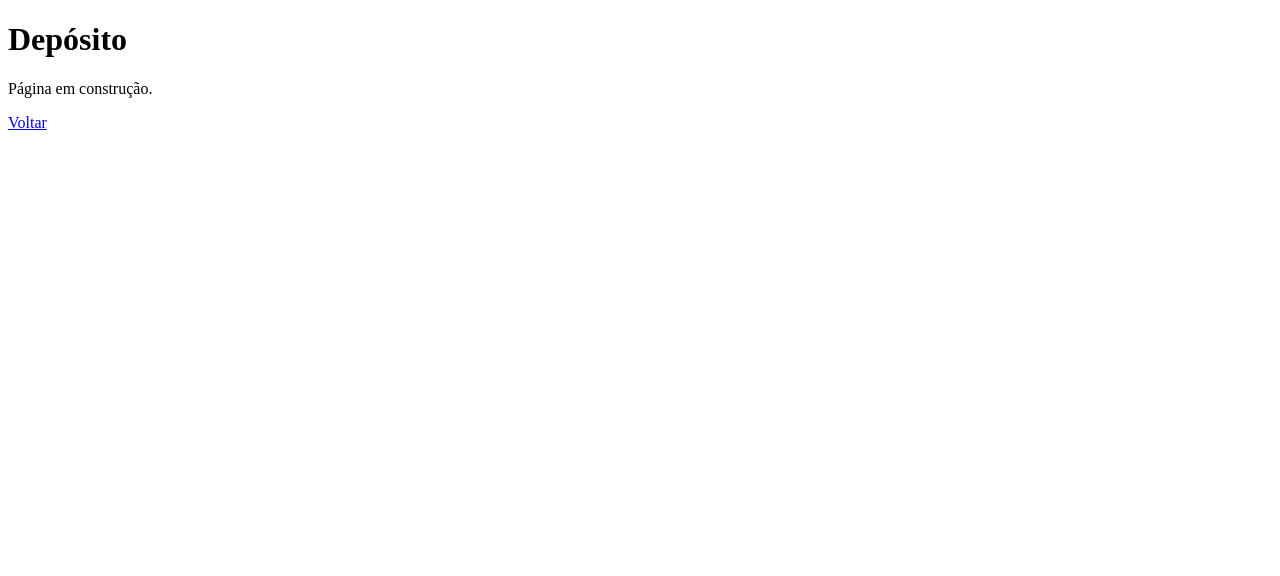
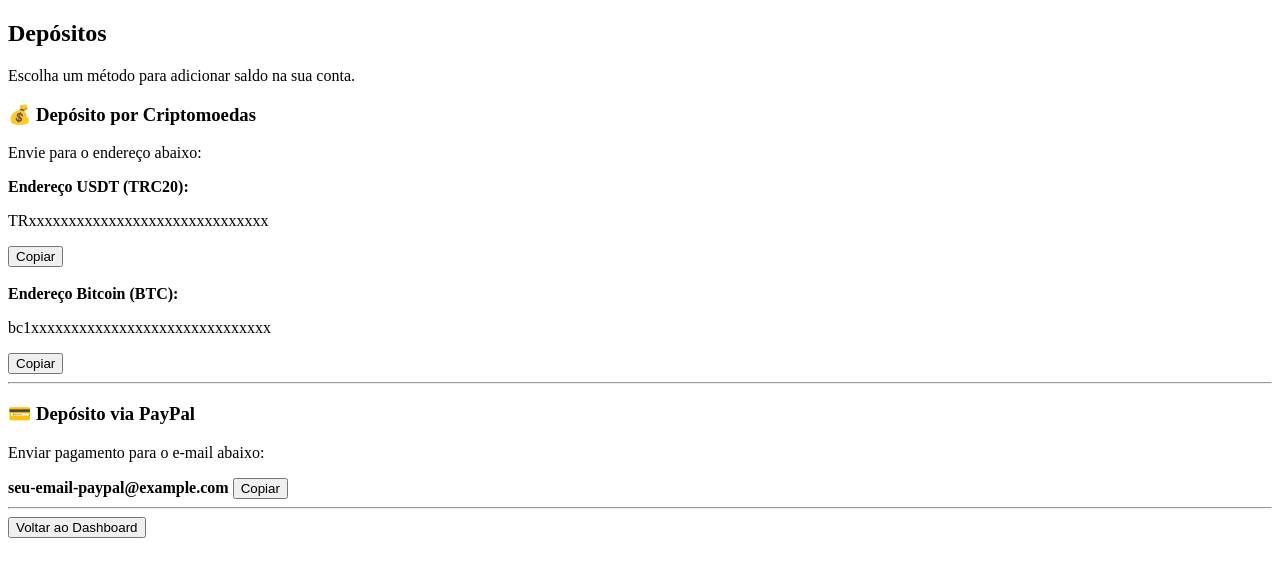
Before and after one commit to imidiomacave07-beep/imidio-mining-deploy, a website: page src/public/deposito.html in a window 1280 px wide. Drawn offline with Linux system fonts and the light colour scheme.

Commit message:
Enhance deposito.html with deposit methods

```diff
--- a/src/public/deposito.html
+++ b/src/public/deposito.html
@@ -1,12 +1,39 @@
 <!DOCTYPE html>
 <html lang="pt">
 <head>
-<meta charset="UTF-8">
-<title>Depósito - Imidio Mining</title>
+    <meta charset="UTF-8">
+    <title>Depósito</title>
 </head>
 <body>
-<h1>Depósito</h1>
-<p>Página em construção.</p>
-<a href="dashboard.html">Voltar</a>
+
+<h2>Depósitos</h2>
+<p>Escolha um método para adicionar saldo na sua conta.</p>
+
+<h3>💰 Depósito por Criptomoedas</h3>
+<p>Envie para o endereço abaixo:</p>
+
+<strong>Endereço USDT (TRC20):</strong>
+<p id="usdt">TRxxxxxxxxxxxxxxxxxxxxxxxxxxxxxx</p>
+<button onclick="copyText('usdt')">Copiar</button>
+
+<br><br>
+
+<strong>Endereço Bitcoin (BTC):</strong>
+<p id="btc">bc1xxxxxxxxxxxxxxxxxxxxxxxxxxxxxx</p>
+<button onclick="copyText('btc')">Copiar</button>
+
+<hr>
+
+<h3>💳 Depósito via PayPal</h3>
+<p>Enviar pagamento para o e-mail abaixo:</p>
+
+<strong id="paypal">seu-email-paypal@example.com</strong>
+<button onclick="copyText('paypal')">Copiar</button>
+
+<hr>
+
+<button onclick="voltar()">Voltar ao Dashboard</button>
+
+<script src="/deposit.js"></script>
 </body>
 </html>
```
